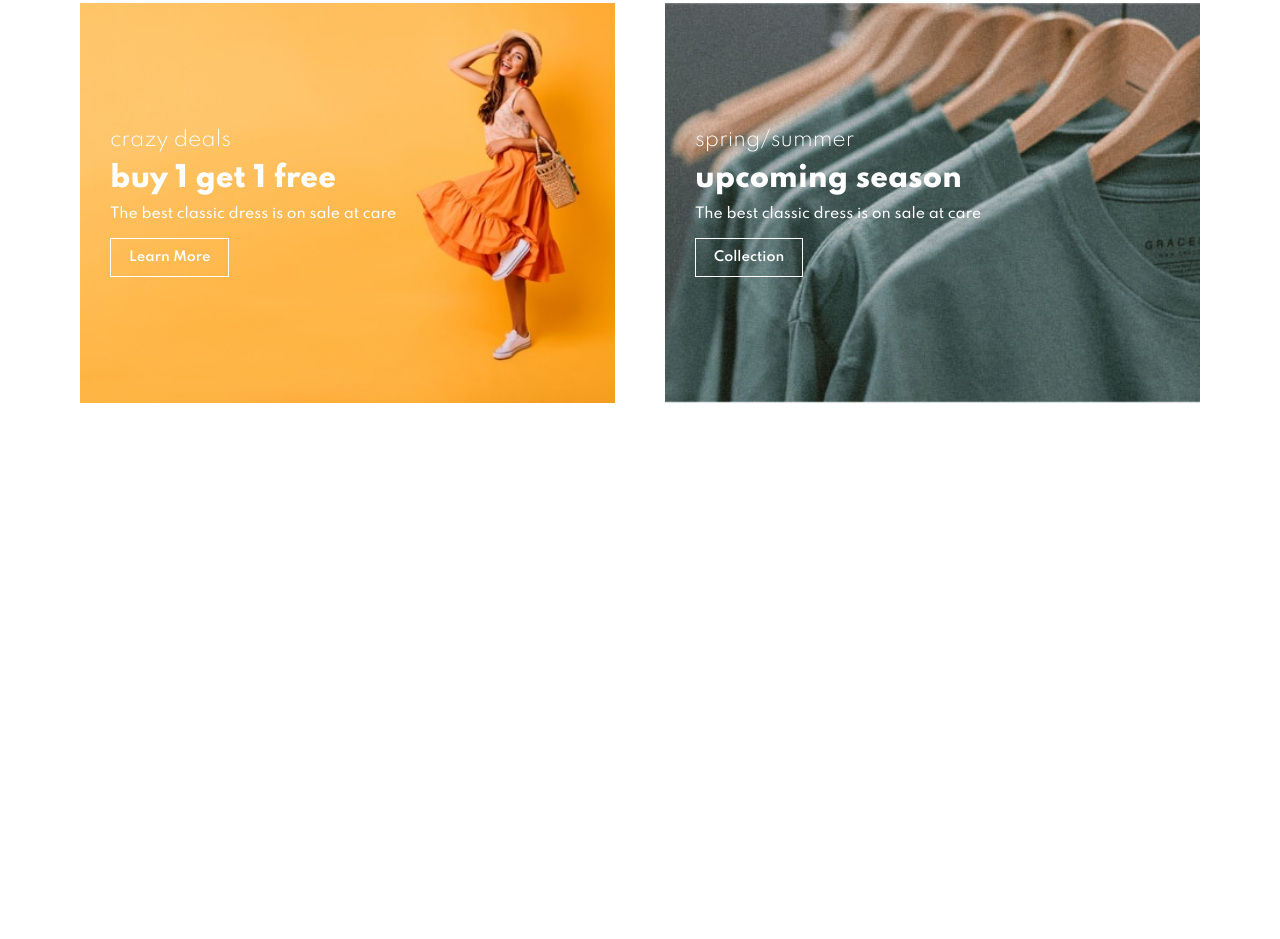
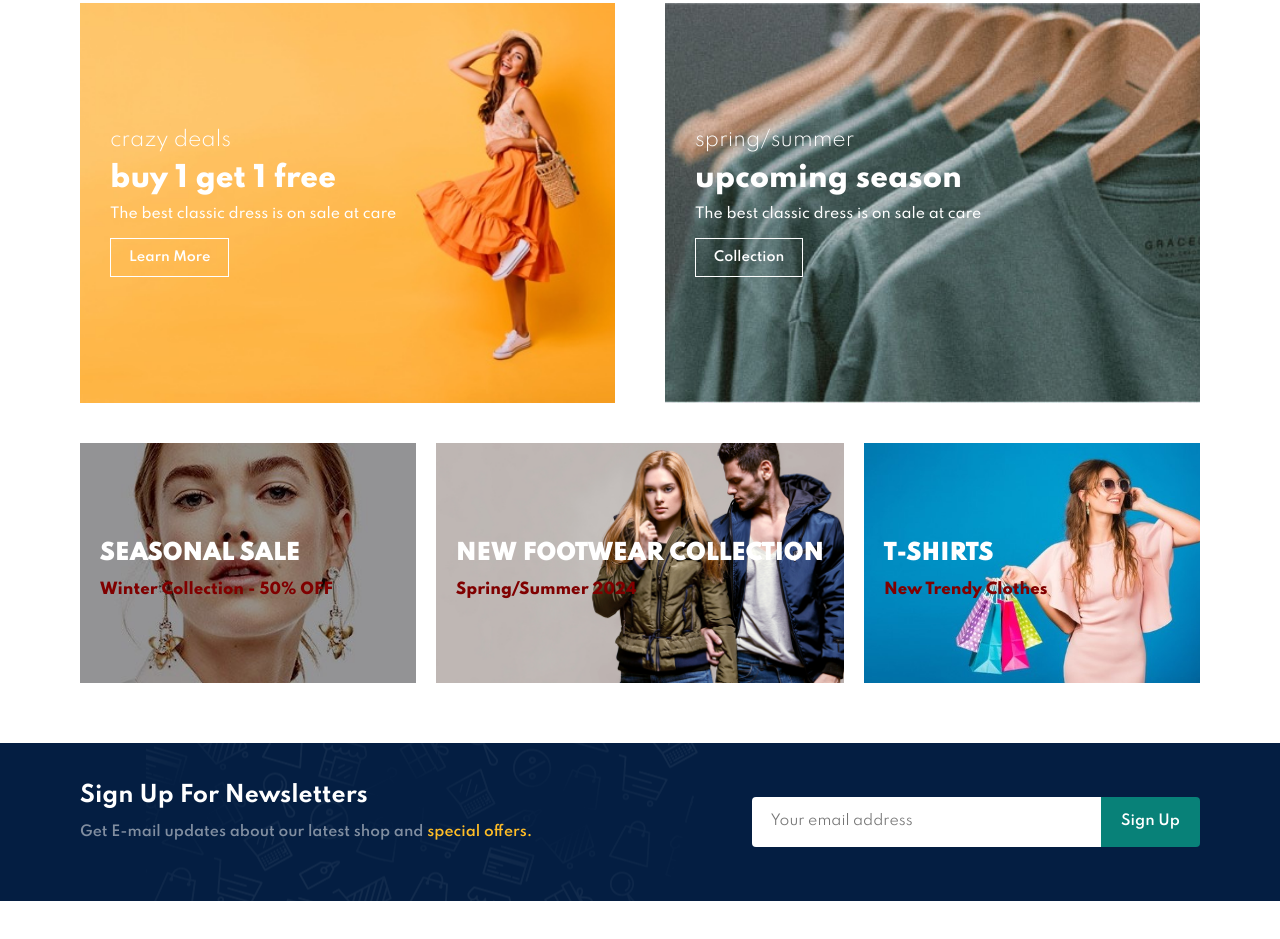
Before and after one commit to umairshahid-1/Ecommerce-Store, a plain HTML site: page index.html in a window 1280 px wide. Shown: the part 3547-4486 px from the top of the page. Before the commit the page ends 3990 px from the top, so only its background shows below. Drawn offline with Linux system fonts and the light colour scheme.

Commit message:
Refactor banner section and add new section for seasonal sale and newsletter

```diff
--- a/index.html
+++ b/index.html
@@ -347,14 +347,14 @@
 
     </section>
 
-    <section id="smBanner" class="section-p1">
-        <div class="bannerBox">
+    <section id="sm-banner" class="section-p1">
+        <div class="banner-box">
             <h4>crazy deals</h4>
             <h2>buy 1 get 1 free</h2>
             <span>The best classic dress is on sale at care</span>
             <button class="white">Learn More</button>
         </div>
-        <div class="bannerBox bannerBox2">
+        <div class="banner-box banner-box2">
             <h4>spring/summer</h4>
             <h2>upcoming season</h2>
             <span>The best classic dress is on sale at care</span>
@@ -363,6 +363,33 @@
 
     </section>
 
+    <section id="txt-banner" class="section-p1">
+        <div class="banner-box">
+            <h2>SEASONAL SALE</h2>
+            <h3>Winter Collection - 50% OFF</h3>
+        </div>
+        <div class="banner-box banner-box2">
+            <h2>NEW FOOTWEAR COLLECTION</h2>
+            <h3>Spring/Summer 2024</h3>
+        </div>
+        <div class="banner-box banner-box3">
+            <h2>T-SHIRTS</h2>
+            <h3>New Trendy Clothes</h3>
+        </div>
+
+    </section>
+
+    <section id="newsletter" class="section-p1 section-m1">
+        <div class="newstext">
+            <h4>Sign Up For Newsletters</h4>
+            <p>Get E-mail updates about our latest shop and <span>special offers.</span></p>
+        </div>
+        <div class="form">
+            <input type="text" placeholder="Your email address">
+            <button class="normal">Sign Up</button>
+        </div>
+    </section>
+
     <script src="script.js"></script>
 </body>
 
--- a/style.css
+++ b/style.css
@@ -327,14 +327,13 @@ body {
   color: #fff;
 }
 
-#smBanner {
+#sm-banner {
   display: flex;
   justify-content: space-between;
   flex-wrap: wrap;
-  ;
 }
 
-#smBanner .bannerBox {
+#sm-banner .banner-box {
   display: flex;
   flex-direction: column;
   justify-content: center;
@@ -347,30 +346,124 @@ body {
   padding: 30px;
 }
 
-#smBanner .bannerBox2 {
+#sm-banner .banner-box2 {
   background-image: url("img/banners/b10.jpg");
 }
 
-#smBanner h4 {
+#sm-banner h4 {
   color: #fff;
   font-size: 20px;
   font-weight: 300;
 }
 
-#smBanner h2 {
+#sm-banner h2 {
   color: #fff;
   font-size: 28px;
   font-weight: 800;
 }
 
-#smBanner span {
+#sm-banner span {
   color: #fff;
   font-size: 14px;
   font-weight: 500;
   padding-bottom: 15px;
 }
 
-#smBanner .bannerBox:hover button {
+#sm-banner .banner-box:hover button {
   background-color: #088178;
   border: 1px solid #088178;
 }
+
+#txt-banner {
+  display: flex;
+  justify-content: space-between;
+  flex-wrap: wrap;
+  padding: 0 80px;
+}
+
+#txt-banner .banner-box {
+  display: flex;
+  flex-direction: column;
+  justify-content: center;
+  align-items: flex-start;
+  background-image: url("img/banners/b7.jpg");
+  min-width: 30%;
+  height: 30vh;
+  background-size: cover;
+  background-position: center;
+  padding: 20px;
+  margin-bottom: 20px;
+}
+
+#txt-banner .banner-box2 {
+  background-image: url("img/banners/b4.jpg");
+}
+
+#txt-banner .banner-box3 {
+  background-image: url("img/banners/b18.jpg");
+}
+
+#txt-banner h2 {
+  color: #fff;
+  font-size: 22px;
+  font-weight: 900;
+}
+
+#txt-banner h3 {
+  color: maroon;
+  font-size: 15px;
+  font-weight: 800;
+}
+
+#newsletter {
+  display: flex;
+  justify-content: space-between;
+  align-items: center;
+  flex-wrap: wrap;
+  background-image: url(img/banners/b14.png);
+  background-repeat: no-repeat;
+  background-position: 20% 30%;
+  background-color: #041e42;
+  padding: 40px 80px;
+}
+
+#newsletter h4 {
+  color: #fff;
+  font-size: 22px;
+  font-weight: 700;
+}
+
+#newsletter p {
+  color: #818ea0;
+  font-size: 14px;
+  font-weight: 600;
+}
+
+#newsletter p span {
+  color: #ffbd27;
+}
+
+#newsletter .form {
+  display: flex;
+  width: 40%;
+}
+
+#newsletter input {
+  height: 3.125rem;
+  width: 100%;
+  padding: 0px 1.25em;
+  border: 1px solid transparent;
+  font-size: 14px;
+  border-radius: 4px;
+  outline: none;
+  border-top-right-radius: 0;
+  border-bottom-right-radius: 0;
+}
+
+#newsletter button {
+  background-color: #088178;
+  color: #fff;
+  white-space: nowrap;
+  border-top-left-radius: 0;
+  border-bottom-left-radius: 0;
+}
```
